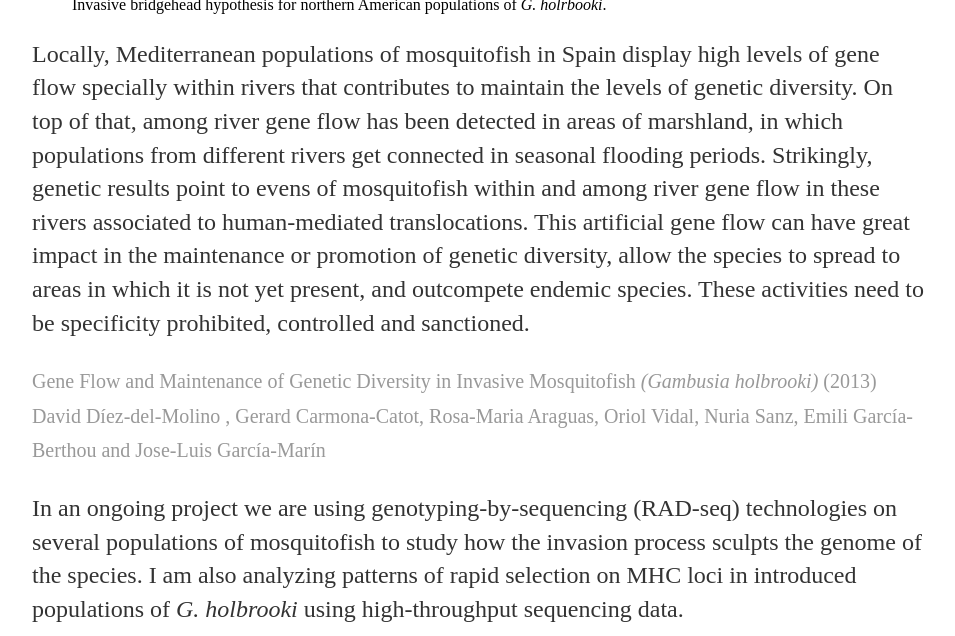
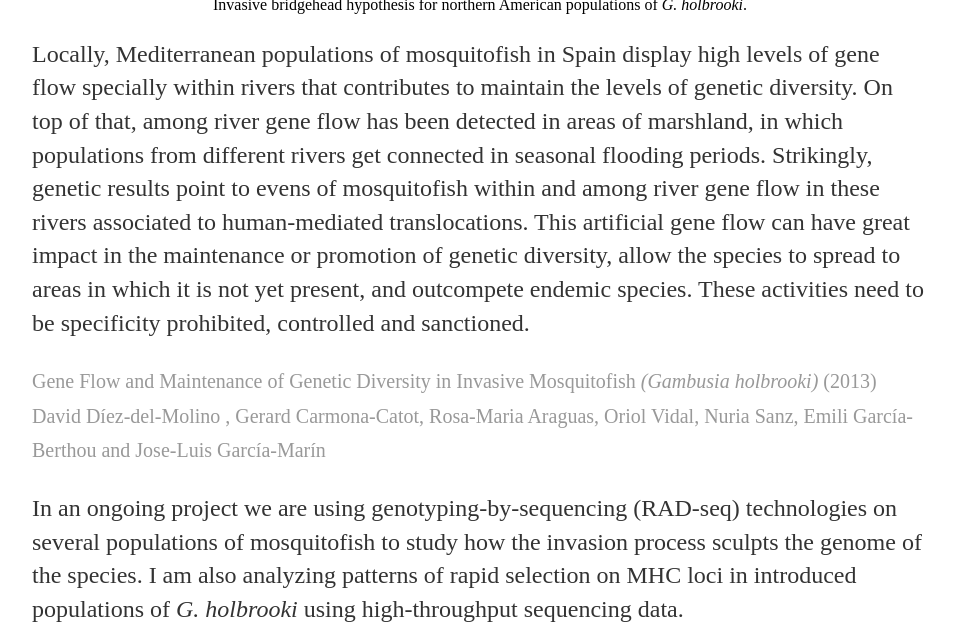
Before and after one commit to DiezMolino/diezmolino.github.io, a Jekyll site: the page research/index.html, which Jekyll copies as it is, in a window 1280 px wide and 900 px high, scrolled down 2328 px, cut to the strip 264-900 px from the top of the window. Shown: the whole strip, without its empty margins (160-1115 px from the left). Built offline with Jekyll 4.4.1, drawn with Linux system fonts in a browser that asks for light colours.

Commit message:
Update index.html

```diff
--- a/research/index.html
+++ b/research/index.html
@@ -40,7 +40,7 @@ that this bridgehead hypothesis could be applied to other invasive species, spec
 
 <figure>
     <img src='https://cloud.githubusercontent.com/assets/13287919/9037242/4a7f63bc-39e1-11e5-854e-71d6a0982b55.png' WIDTH=664 	HEIGHT=554 ALIGN="middle"/>
-   <figcaption>Invasive bridgehead hypothesis for northern American populations of <i>G. holrbooki</i>.</figcaption>
+   <figcaption ALIGN="middle">Invasive bridgehead hypothesis for northern American populations of <i>G. holbrooki</i>.</figcaption>
 </figure>
 
 <p> Locally, Mediterranean populations of mosquitofish in Spain display high levels of gene flow specially within rivers that contributes to maintain the levels of genetic diversity. On top of that, among river gene flow has been detected in areas of marshland, in which populations from different rivers get connected in seasonal flooding periods. Strikingly, genetic results point to evens of mosquitofish within and among river gene flow in these rivers associated to human-mediated translocations. This artificial gene flow can have great impact in the maintenance or promotion of genetic diversity, allow the species to spread to areas in which it is not yet present, and outcompete endemic species. These activities need to be specificity prohibited, controlled and sanctioned. </p>
```
